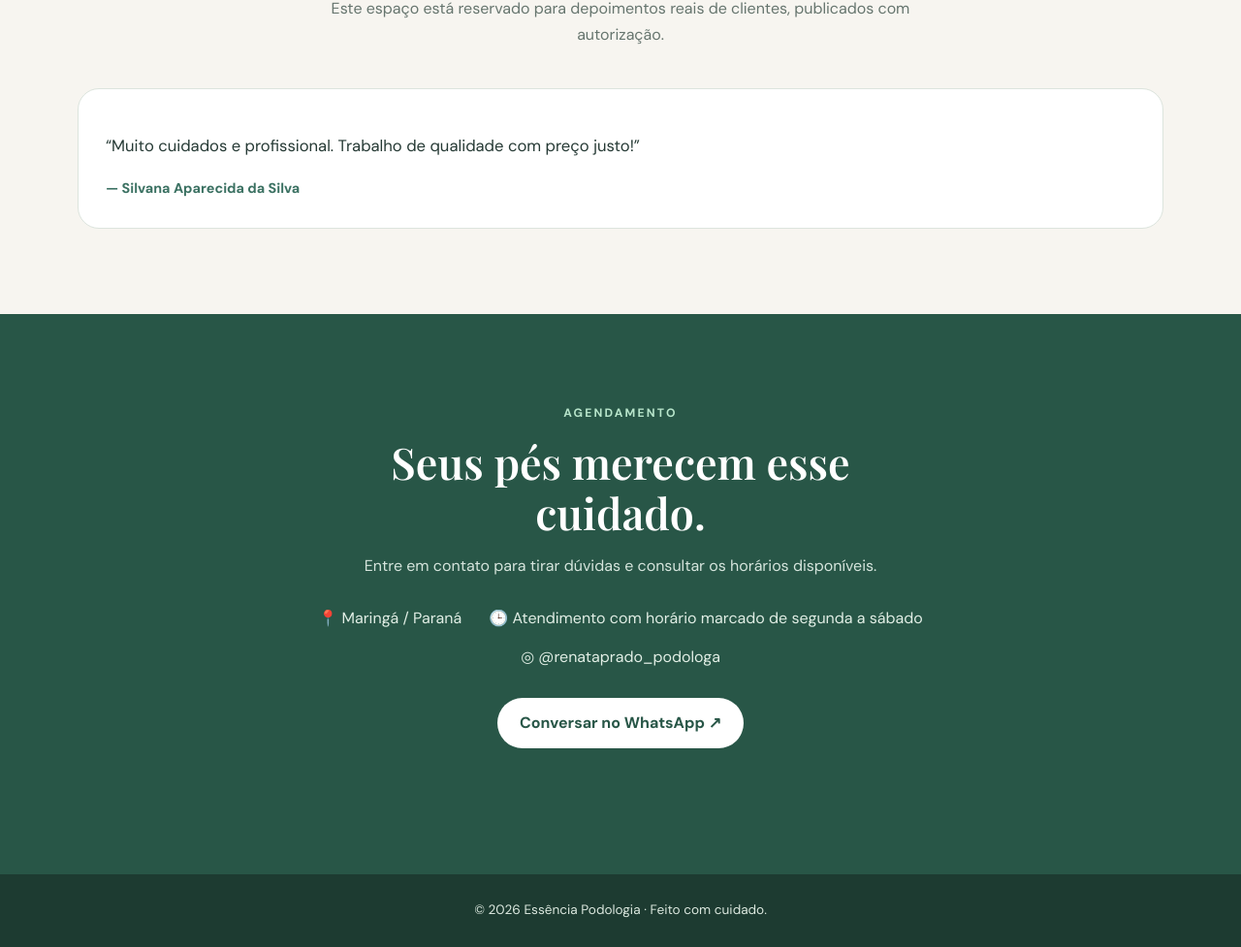
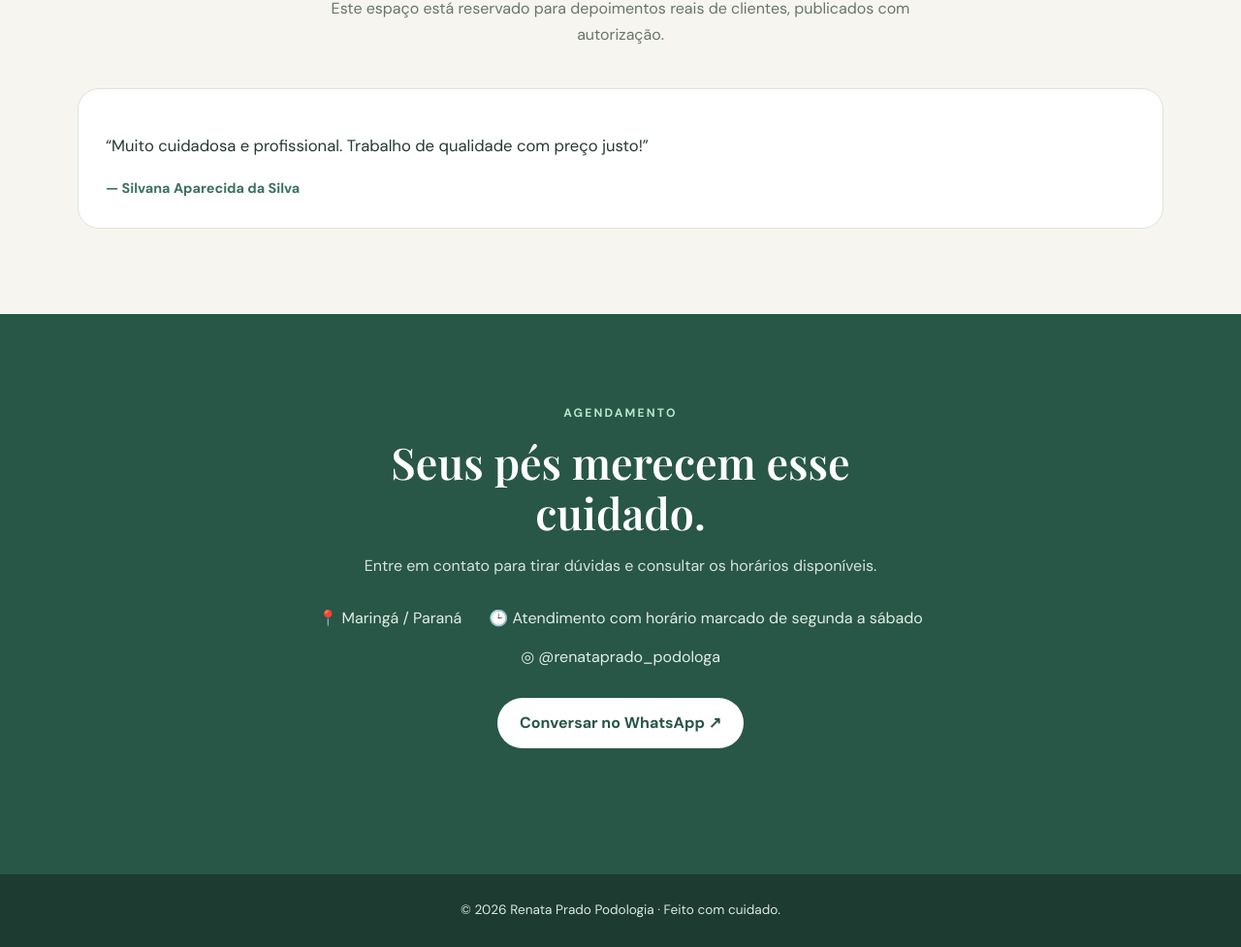
Before and after one commit to asvideoprodutora/renatapradopodologa, a plain HTML site: page index.html in a window 1280 px wide. Shown: the part 3370-4347 px from the top of the page at 97% size. Drawn offline with nearby package versions, Linux system fonts and the light colour scheme.

Commit message:
Update index.html

```diff
--- a/index.html
+++ b/index.html
@@ -30,10 +30,10 @@
     <section class="services" id="servicos"><div class="container"><div class="section-intro"><span class="eyebrow">Nossos serviços</span><h2>Seu conforto é prioridade</h2><p>Conheça alguns cuidados disponíveis. O atendimento é definido conforme as necessidades de cada pessoa.</p></div><div class="cards"><article class="card"><div class="card-icon">✦</div><h3>Podologia preventiva</h3><p>Cuidados regulares para manter a higiene e o conforto dos pés.</p></article><article class="card"><div class="card-icon">🌿</div><h3>Unhas encravadas</h3><p>Avaliação e cuidados podológicos conforme cada situação.</p></article><article class="card"><div class="card-icon">◌</div><h3>Calos e calosidades</h3><p>Atenção às áreas de atrito e desconforto nos pés.</p></article><article class="card"><div class="card-icon">♡</div><h3>Cuidados com as unhas</h3><p>Orientações e procedimentos para manutenção das unhas.</p></article><article class="card"><div class="card-icon">☀</div><h3>Hidratação dos pés</h3><p>Rotinas de cuidado para melhorar o conforto da pele.</p></article><article class="card"><div class="card-icon">✓</div><h3>Avaliação individual</h3><p>Escuta atenta e orientações para os cuidados do dia a dia.</p></article></div></div></section>
     <section id="sobre"><div class="container split"><div class="about-photo"><img src="fotos/profissional.jpg" alt="Foto da profissional de podologia" data-fallback="Foto da profissional: fotos/profissional.jpg"></div><div><span class="eyebrow">Quem cuida de você</span><h2>Atendimento com atenção a cada detalhe.</h2><p>Olá! Sou <strong id="nome-profissional">[Nome da profissional]</strong>. Meu objetivo é oferecer um ambiente acolhedor e cuidados individualizados para seus pés.</p><p>Este espaço pode apresentar sua formação, experiência, certificações e a abordagem do atendimento.</p><ul class="check"><li>Atendimento humanizado</li><li>Cuidados individualizados</li><li>Orientações para o dia a dia</li></ul><a class="btn btn-outline" data-whatsapp href="#contato">Fale comigo</a></div></div></section>
     <section class="gallery" id="galeria"><div class="container"><div class="section-intro"><span class="eyebrow">Nosso espaço</span><h2>Conheça mais de perto</h2><p>Alguns registros do ambiente e dos cuidados realizados. Publique fotos apenas com a autorização das pessoas envolvidas.</p></div><div class="gallery-grid" id="galeria-grid"></div></div></section>
-    <section id="depoimentos"><div class="container"><div class="section-intro"><span class="eyebrow">Experiências</span><h2>O carinho está nos detalhes</h2><p>Este espaço está reservado para depoimentos reais de clientes, publicados com autorização.</p></div><div class="quote"><p>“Muito cuidados e profissional. Trabalho de qualidade com preço justo!”</p><strong>— Silvana Aparecida da Silva</strong></div></div></section>
+    <section id="depoimentos"><div class="container"><div class="section-intro"><span class="eyebrow">Experiências</span><h2>O carinho está nos detalhes</h2><p>Este espaço está reservado para depoimentos reais de clientes, publicados com autorização.</p></div><div class="quote"><p>“Muito cuidadosa e profissional. Trabalho de qualidade com preço justo!”</p><strong>— Silvana Aparecida da Silva</strong></div></div></section>
     <section class="contact" id="contato"><div class="container"><div class="section-intro"><span class="eyebrow" style="color:#b8e5cb">Agendamento</span><h2>Seus pés merecem esse cuidado.</h2><p>Entre em contato para tirar dúvidas e consultar os horários disponíveis.</p><div class="contact-info"><span id="endereco">📍 [Cidade / endereço]</span><span id="horario">🕒 [Dias e horários]</span><span id="instagram">◎ [Instagram]</span></div><a class="btn" data-whatsapp href="#contato">Conversar no WhatsApp ↗</a></div></div></section>
   </main>
-  <footer class="footer"><div class="container">© <span id="ano"></span> Essência Podologia · Feito com cuidado.</div></footer>
+  <footer class="footer"><div class="container">© <span id="ano"></span> Renata Prado Podologia · Feito com cuidado.</div></footer>
   <dialog id="lightbox" aria-label="Visualizar foto ampliada"><button class="close" id="fechar-foto" aria-label="Fechar foto">Fechar ✕</button><img id="foto-ampliada" alt=""></dialog>
   <script>
     // EDITE AQUI: coloque o número com DDI 55 + DDD + telefone, apenas dígitos.
```
